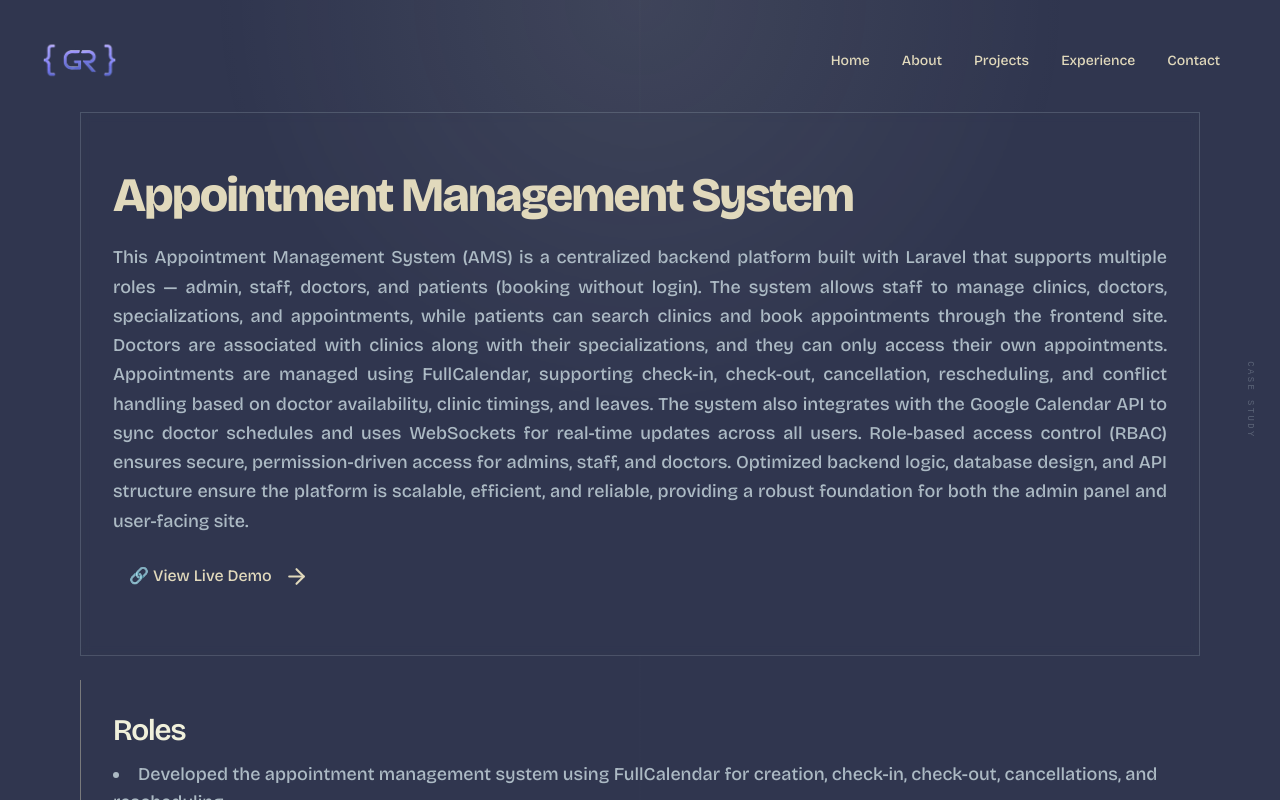
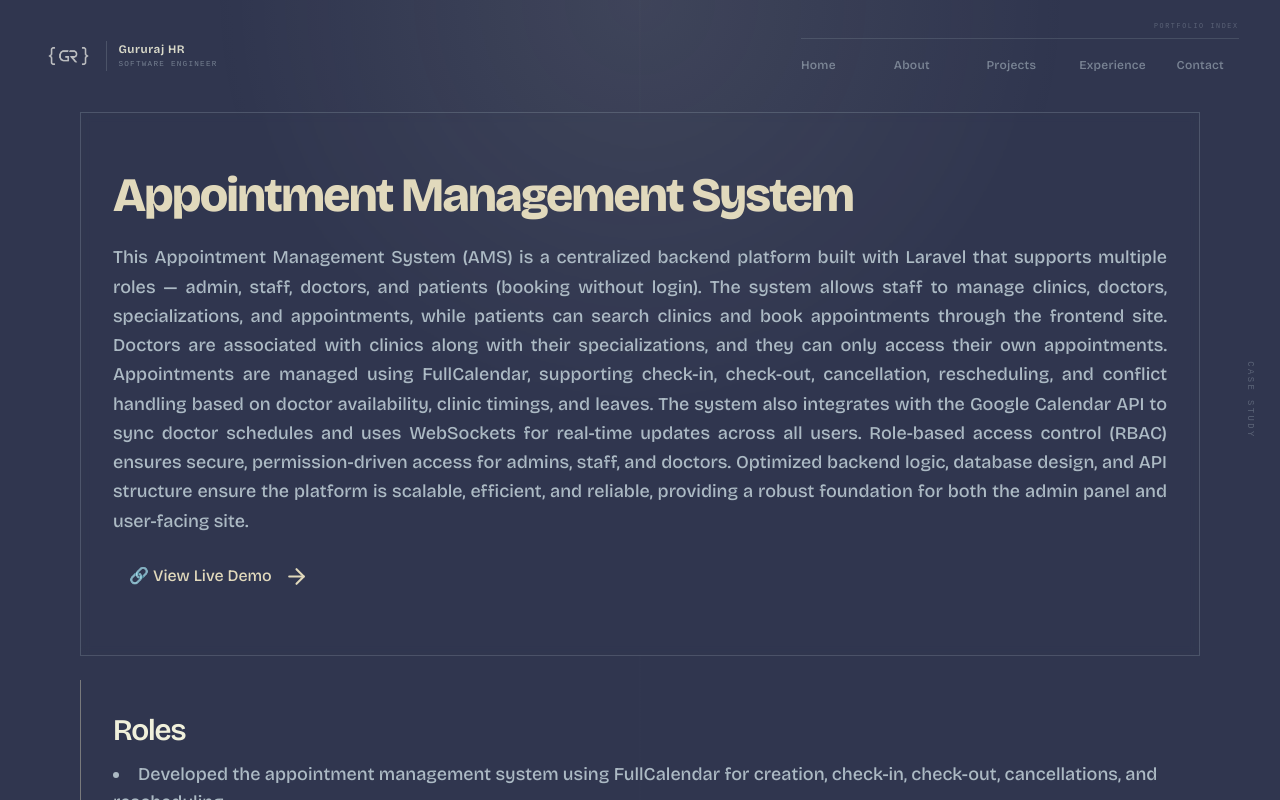
Before and after one commit to GuruRaj0305/myportfolio, a React (Vite) app: page /project/appointment-management-system in a window 1280 px wide. Shown: the top 800 px of the page. Built offline with nearby package versions, Linux system fonts and the light colour scheme.

Commit message:
fix header

```diff
--- a/src/components/header/Header.jsx
+++ b/src/components/header/Header.jsx
@@ -7,18 +7,35 @@ import { Link, useLocation } from "react-router-dom";
 
 gsap.registerPlugin(TextPlugin);
 
+const NAV_LINKS = [
+  { text: "Home", link: "/" },
+  { text: "About", link: "/about" },
+  { text: "Projects", link: "/projects" },
+  { text: "Experience", link: "/experience" },
+  { text: "Contact", link: "/contact" },
+];
+
 function Header() {
   const location = useLocation();
   const headerRef = useRef(null);
-  const navUl = useRef(null);
   const [menuOpen, setMenuOpen] = useState(false);
+  const [scrolled, setScrolled] = useState(false);
   const menuRef = useRef(null);
   const line1Ref = useRef(null);
   const line2Ref = useRef(null);
   const line3Ref = useRef(null);
   const linksRef = useRef([]);
 
-  const mobileLinks = [{text:"Home", link: "/"}, {text:"About", link: "/about"}, {text:"Projects", link: "/projects"}, {text:"Experience", link: "/experience"}, {text:"Contact", link: "/contact"}];
+  useEffect(() => {
+    const handleScroll = () => setScrolled(window.scrollY > 24);
+    handleScroll();
+    window.addEventListener("scroll", handleScroll, { passive: true });
+    return () => window.removeEventListener("scroll", handleScroll);
+  }, []);
+
+  useEffect(() => {
+    setMenuOpen(false);
+  }, [location.pathname]);
 
   // Animate logo and desktop nav
   useEffect(() => {
@@ -60,7 +77,7 @@ function Header() {
 
       // Fade/slide in links instantly (no typing)
       linksRef.current.forEach((link, i) => {
-        link.innerText = mobileLinks[i].text;
+        link.innerText = NAV_LINKS[i].text;
 
         gsap.fromTo(
           link,
@@ -91,51 +108,57 @@ function Header() {
     <>
       <header
         ref={headerRef}
-        className="flex items-center justify-between py-5 px-6 md:px-10 fixed top-0 left-0 w-full z-50 text-white header"
+        className={`site-header fixed top-0 left-0 w-full z-50 ${scrolled ? "is-scrolled" : ""}`}
       >
-        <div className="logo">
+        <div className="site-header-shell">
+          <div className="logo site-brand">
             <Logo />
+            <div className="site-brand-copy">
+              <strong>Gururaj HR</strong>
+              <span>Software Engineer</span>
+            </div>
           </div>
 
-        {/* Hamburger */}
-        <div
-          className="md:hidden cursor-pointer z-50 flex flex-col justify-center items-center gap-1"
-          onClick={() => setMenuOpen(!menuOpen)}
-        >
-          <div ref={line1Ref} className="w-6 h-0.5 bg-white"></div>
-          <div ref={line2Ref} className="w-6 h-0.5 bg-white"></div>
-          <div ref={line3Ref} className="w-6 h-0.5 bg-white"></div>
-        </div>
-
-        {/* Desktop nav */}
-        <nav ref={navUl} className="  desktop hidden md:block p-5">
-          <ul className="flex gap-8 text-lg font-medium text-gray-300  ">
-            {mobileLinks.map((link) => {
-              return (
-                <li key={link.link} >
+          <nav className="desktop hidden md:block">
+            <span className="site-nav-caption">Portfolio index</span>
+            <ul className="site-nav-list">
+              {NAV_LINKS.map((link) => (
+                <li key={link.link}>
                   <NavButton to={link.link}>{link.text}</NavButton>
                 </li>
-              )
-            })}
-
+              ))}
             </ul>
           </nav>
+
+          <button
+            type="button"
+            className="site-menu-toggle md:hidden"
+            onClick={() => setMenuOpen(!menuOpen)}
+            aria-label={menuOpen ? "Close navigation" : "Open navigation"}
+            aria-expanded={menuOpen}
+          >
+            <span ref={line1Ref} />
+            <span ref={line2Ref} />
+            <span ref={line3Ref} />
+          </button>
+        </div>
 
         {/* Mobile menu */}
         <nav
           ref={menuRef}
-          className="md:hidden fixed top-0 right-0 w-[100vw] h-[100vh] flex flex-col items-center justify-center gap-8 z-40 bg-black/90 backdrop-blur-sm"
+          className="site-mobile-menu md:hidden"
           style={{ transform: "translateX(100%)" }}
         >
-          <ul className="flex flex-col items-center gap-6 text-2xl">
-            {mobileLinks.map((info, idx) => (
+          <p>Navigation / 05</p>
+          <ul>
+            {NAV_LINKS.map((info, idx) => (
               <Link
                 to={info.link}
                 key={idx}
                 ref={(el) => (linksRef.current[idx] = el)}
                 onClick={() => setMenuOpen(false)}
-                className="cursor-pointer"
-              ></Link>
+                className={location.pathname === info.link ? "is-active" : ""}
+              />
             ))}
           </ul>
         </nav>
--- a/src/components/header/Logo.jsx
+++ b/src/components/header/Logo.jsx
@@ -3,12 +3,11 @@ import LogoImage from "../../../public/logo.webp";
 
 function Logo() {
   return (
-    <div className="flex items-center justify-center w-14 h-14 sm:w-15 sm:h-15 md:w-17 md:h-17 lg:w-20 lg:h-20">
+    <div className="site-logo">
       <Link to={"/"}>
         <img
           src={LogoImage}
           alt="Logo"
-          className="max-w-full max-h-full object-contain"
         />
       </Link>
     </div>
--- a/src/components/header/NavButton.jsx
+++ b/src/components/header/NavButton.jsx
@@ -1,53 +1,17 @@
 import { Link, useLocation } from "react-router-dom";
-import { useState } from "react";
 
 function NavButton({
   children,
   to = "#",
-  strokeColor = "var(--color-accent)",
-  strokeWidth = 2,
-  animationDuration = 0.3,
-  hoverColor = "var(--color-text)",
-  color = "var(--color-accent)",
-  liftOnHover = true,
-  backgroundColor = "transparent",
 }) {
-  const [hover, setHover] = useState(false);
   const location = useLocation();
-
   const isActive = location.pathname === to;
-  const isAnimated = hover || isActive;
 
   return (
-    <span
-      className="relative inline-block"
-      onMouseEnter={() => setHover(true)}
-      onMouseLeave={() => setHover(false)}
-    >
-      <Link to={to} className="no-underline">
-        <button
-          className="relative z-20 py-1 transition-all duration-300 text-sm font-medium"
-          style={{
-            color: isActive ? hoverColor : color,
-            transform: isAnimated && liftOnHover ? "translateY(-3px)" : "translateY(0)",
-            backgroundColor,
-          }}
-        >
-          {children}
-        </button>
-      </Link>
-
-      {/* Underline animation */}
-      <span
-        className="absolute left-0 bottom-0"
-        style={{
-          width: isAnimated ? "100%" : "0%",
-          height: strokeWidth,
-          background: strokeColor,
-          transition: `width ${animationDuration}s ease`,
-        }}
-      />
-    </span>
+    <Link to={to} className={`site-nav-link ${isActive ? "is-active" : ""}`}>
+      <strong>{children}</strong>
+      <span>{isActive ? "Current" : "Explore"}</span>
+    </Link>
   );
 }
 
--- a/src/index.css
+++ b/src/index.css
@@ -106,6 +106,264 @@ body {
 body.scrolled .header {
   background: transparent;
   padding: 10px 20px;
+}
+
+/* ================================================================
+   Header and navigation
+   ================================================================ */
+.site-header {
+  padding: 18px clamp(14px, 3vw, 44px);
+  pointer-events: none;
+}
+
+.site-header-shell {
+  display: flex;
+  width: 100%;
+  max-width: 1800px;
+  min-height: 62px;
+  margin: 0 auto;
+  padding: 7px 2px;
+  align-items: center;
+  gap: 30px;
+  border: 1px solid transparent;
+  border-radius: 0;
+  transition: background 0.45s ease, border-color 0.45s ease, box-shadow 0.45s ease, max-width 0.5s ease;
+  pointer-events: auto;
+}
+
+.site-header.is-scrolled .site-header-shell {
+  max-width: 1380px;
+  padding: 8px 14px;
+  background: rgba(var(--color-background-rgb), 0.55);
+  border-color: transparent transparent rgba(var(--color-muted-rgb), 0.16);
+  box-shadow: none;
+  -webkit-backdrop-filter: blur(12px);
+  backdrop-filter: blur(12px);
+}
+
+.site-brand {
+  display: flex;
+  align-items: center;
+  gap: 11px;
+  margin-right: auto;
+}
+
+.site-logo {
+  width: 54px;
+  height: 38px;
+}
+
+.site-logo a,
+.site-logo img {
+  display: block;
+  width: 100%;
+  height: 100%;
+}
+
+.site-logo img {
+  object-fit: contain;
+  opacity: 0.72;
+  filter: sepia(0.45) saturate(0.65) brightness(0.96);
+  transition: opacity 0.3s ease, filter 0.3s ease;
+}
+
+.site-brand:hover .site-logo img {
+  opacity: 0.95;
+  filter: sepia(0.6) saturate(0.8) brightness(1.05);
+}
+
+.site-brand-copy {
+  display: grid;
+  gap: 1px;
+  padding-left: 11px;
+  border-left: 1px solid rgba(var(--color-muted-rgb), 0.22);
+}
+
+.site-brand-copy strong {
+  color: rgba(var(--color-text-rgb), 0.88);
+  font-size: 0.72rem;
+  font-weight: 650;
+  letter-spacing: 0.05em;
+}
+
+.site-brand-copy span {
+  color: rgba(var(--color-muted-rgb), 0.55);
+  font-family: ui-monospace, monospace;
+  font-size: 0.48rem;
+  letter-spacing: 0.16em;
+  text-transform: uppercase;
+}
+
+.desktop {
+  position: relative;
+  padding-top: 12px;
+}
+
+.site-nav-caption {
+  position: absolute;
+  top: -5px;
+  right: 0;
+  color: rgba(var(--color-muted-rgb), 0.34);
+  font-family: ui-monospace, monospace;
+  font-size: 0.42rem;
+  letter-spacing: 0.24em;
+  text-transform: uppercase;
+}
+
+.site-nav-list {
+  position: relative;
+  display: flex;
+  align-items: center;
+  gap: clamp(18px, 2.4vw, 42px);
+  padding-top: 8px;
+  border-top: 1px solid rgba(var(--color-muted-rgb), 0.18);
+}
+
+.site-nav-link {
+  position: relative;
+  display: grid;
+  min-width: 62px;
+  padding: 9px 0 0;
+  gap: 3px;
+  color: rgba(var(--color-muted-rgb), 0.58);
+  text-decoration: none;
+  transition: color 0.3s ease, transform 0.3s ease;
+}
+
+.site-nav-link span {
+  order: 2;
+  font-family: ui-monospace, monospace;
+  font-size: 0.38rem;
+  letter-spacing: 0.18em;
+  text-transform: uppercase;
+  opacity: 0;
+  transform: translateY(-3px);
+  transition: opacity 0.3s ease, transform 0.3s ease;
+}
+
+.site-nav-link strong {
+  font-size: 0.75rem;
+  font-weight: 550;
+  letter-spacing: 0.02em;
+}
+
+.site-nav-link:hover,
+.site-nav-link.is-active {
+  color: var(--color-text);
+  transform: translateY(2px);
+}
+
+.site-nav-link:hover span,
+.site-nav-link.is-active span {
+  color: var(--color-accent);
+  opacity: 0.7;
+  transform: translateY(0);
+}
+
+.site-nav-link.is-active::after {
+  content: "";
+  position: absolute;
+  left: 0;
+  top: -10px;
+  width: 100%;
+  height: 1px;
+  border-radius: 50%;
+  background: var(--color-accent);
+  box-shadow: 0 0 10px var(--color-glow);
+}
+
+.site-menu-toggle {
+  display: none;
+  position: relative;
+  z-index: 60;
+  width: 42px;
+  height: 42px;
+  padding: 11px;
+  align-content: center;
+  gap: 5px;
+  border: 1px solid rgba(var(--color-muted-rgb), 0.2);
+  border-radius: 12px;
+  background: rgba(var(--color-text-rgb), 0.025);
+}
+
+.site-menu-toggle span {
+  display: block;
+  width: 100%;
+  height: 1px;
+  background: var(--color-accent);
+}
+
+.site-mobile-menu {
+  position: fixed;
+  inset: 0;
+  z-index: 40;
+  display: flex;
+  flex-direction: column;
+  justify-content: center;
+  padding: 12vw;
+  background:
+    linear-gradient(rgba(var(--color-text-rgb), 0.025) 1px, transparent 1px),
+    linear-gradient(90deg, rgba(var(--color-text-rgb), 0.025) 1px, transparent 1px),
+    rgba(var(--color-background-rgb), 0.94);
+  background-size: 42px 42px;
+  -webkit-backdrop-filter: blur(18px);
+  backdrop-filter: blur(18px);
+}
+
+.site-mobile-menu p {
+  margin-bottom: 2rem;
+  color: rgba(var(--color-muted-rgb), 0.5);
+  font-family: ui-monospace, monospace;
+  font-size: 0.62rem;
+  letter-spacing: 0.25em;
+  text-transform: uppercase;
+}
+
+.site-mobile-menu ul {
+  display: grid;
+  gap: 0.4rem;
+}
+
+.site-mobile-menu a {
+  display: block;
+  padding: 0.65rem 0;
+  color: rgba(var(--color-muted-rgb), 0.65);
+  font-size: clamp(2.5rem, 12vw, 5rem);
+  font-weight: 750;
+  letter-spacing: -0.06em;
+  line-height: 1;
+  text-decoration: none;
+  border-bottom: 1px solid rgba(var(--color-muted-rgb), 0.13);
+}
+
+.site-mobile-menu a.is-active {
+  color: var(--color-accent);
+}
+
+@media (max-width: 1100px) {
+  .site-nav-link { min-width: auto; }
+}
+
+@media (min-width: 768px) {
+  .site-menu-toggle,
+  .site-mobile-menu {
+    display: none !important;
+  }
+}
+
+@media (max-width: 767px) {
+  .site-header { padding: 10px; }
+  .site-header-shell {
+    min-height: 56px;
+    padding: 6px 7px 6px 10px;
+    background: rgba(var(--color-background-rgb), 0.58);
+    border-color: rgba(var(--color-muted-rgb), 0.13);
+    -webkit-backdrop-filter: blur(12px);
+    backdrop-filter: blur(12px);
+  }
+  .site-menu-toggle { display: grid; }
+  .site-logo { width: 46px; height: 32px; }
+  .site-brand-copy span { display: none; }
 }
 
 
```
Also changed, not shown: public/logo.webp, public/logoz.webp (added). Lines whose indentation alone changed are shown as unchanged.
